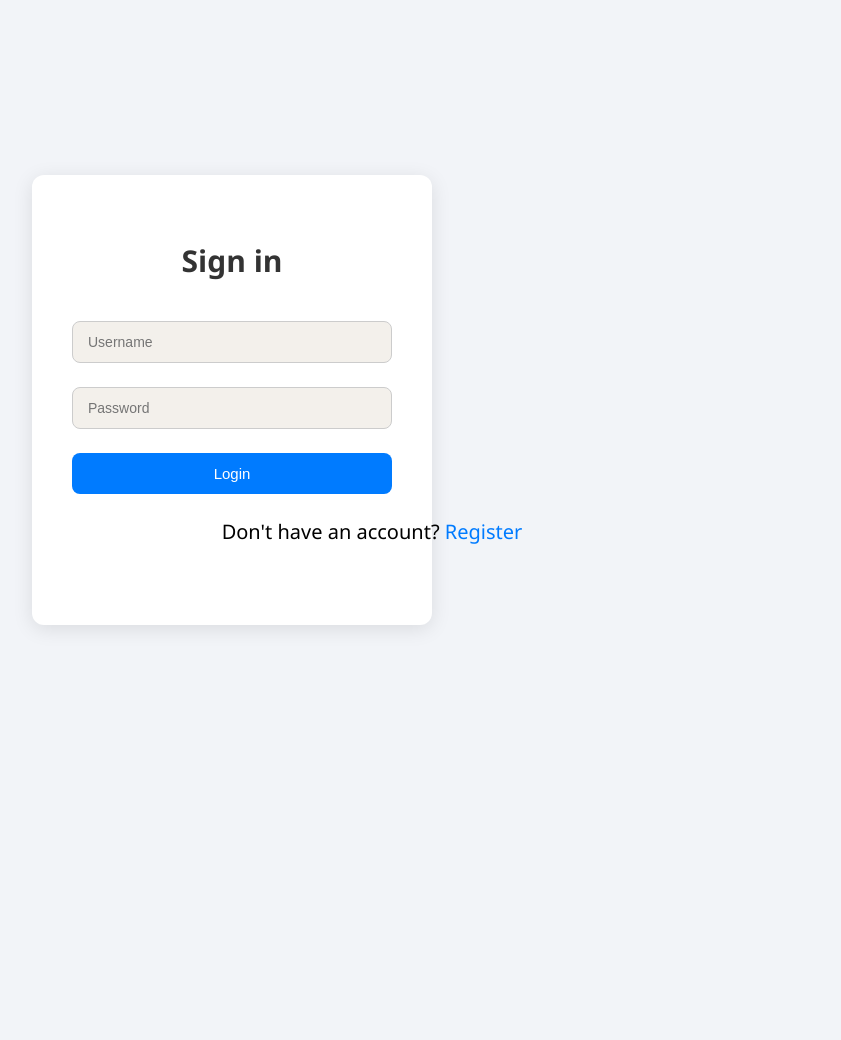
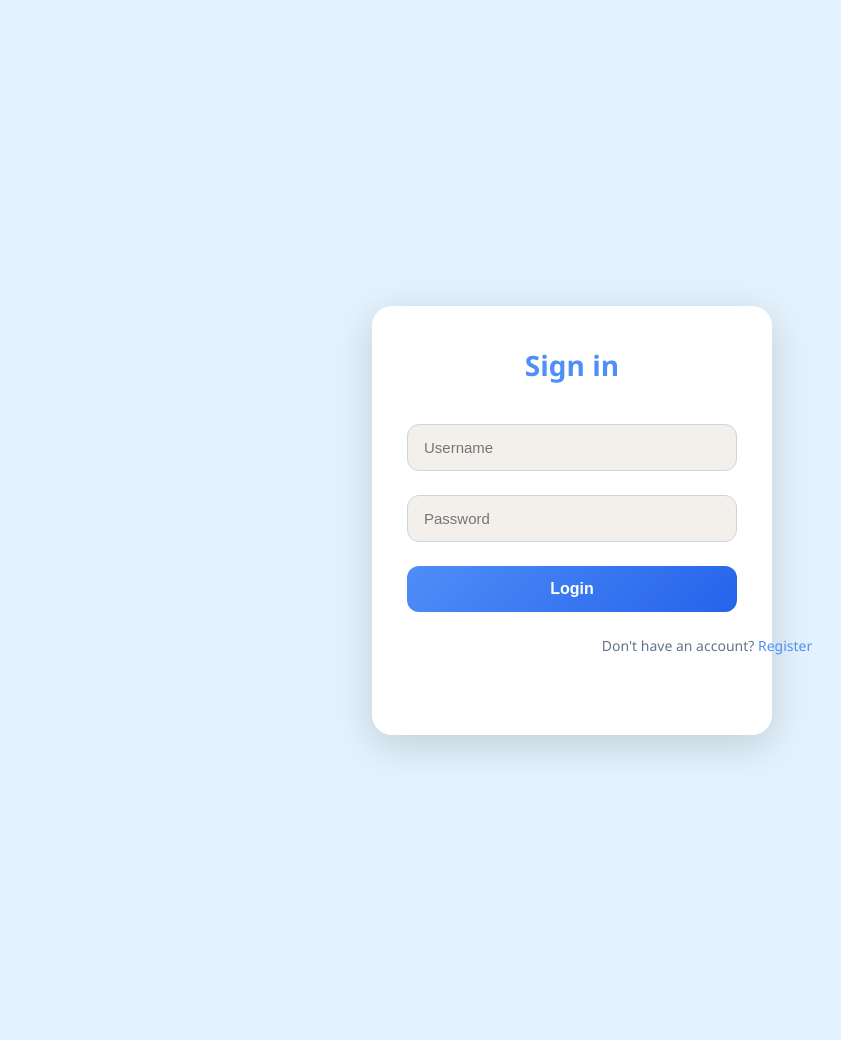
Before and after one commit to zarrazara/messenger, a Flask app: page /login in a window 1280 px wide. Shown: the whole page, without its empty margins (68-909 px from the left). Before the commit the page ends 629 px from the top, so only its background shows below. Run offline with Flask 3, Linux system fonts and the light colour scheme.

Commit message:
Update login.html ыусщтв

```diff
--- a/templates/login.html
+++ b/templates/login.html
@@ -5,66 +5,97 @@
   <title>Login</title>
   <link rel="stylesheet" href="{{ url_for('static', filename='base.css') }}">
   <style>
+    :root {
+      --primary: #4f8ef7;
+      --primary-hover: #2563eb;
+      --background: #e3f2fd;
+      --white: #ffffff;
+      --text-dark: #1e293b;
+      --text-muted: #64748b;
+      --border: #cbd5e1;
+    }
+
+    * {
+      box-sizing: border-box;
+      margin: 0;
+      padding: 0;
+    }
+
     body {
       font-family: 'Segoe UI', sans-serif;
-      background-color: #f2f4f8;
+      background-color: var(--background);
       display: flex;
       justify-content: center;
       align-items: center;
       height: 100vh;
-      margin: 0;
     }
 
     .login-container {
-      background-color: white;
-      padding: 40px;
-      border-radius: 12px;
-      box-shadow: 0 4px 20px rgba(0, 0, 0, 0.1);
+      background-color: var(--white);
+      padding: 40px 35px;
+      border-radius: 20px;
+      box-shadow: 0 10px 40px rgba(0, 0, 0, 0.15);
       width: 100%;
       max-width: 400px;
-      box-sizing: border-box;
+      transition: transform 0.3s ease;
+    }
+
+    .login-container:hover {
+      transform: scale(1.015);
     }
 
     h2 {
       text-align: center;
       margin-bottom: 30px;
-      color: #333;
+      color: var(--primary);
+      font-size: 28px;
     }
 
     .form input {
       width: 100%;
-      padding: 12px 15px;
-      margin-bottom: 15px;
-      border: 1px solid #ccc;
-      border-radius: 8px;
-      font-size: 14px;
-      box-sizing: border-box;
+      padding: 14px 16px;
+      margin-bottom: 20px;
+      border: 1.5px solid var(--border);
+      border-radius: 12px;
+      font-size: 15px;
+      transition: border-color 0.2s ease;
+    }
+
+    .form input:focus {
+      outline: none;
+      border-color: var(--primary);
+      box-shadow: 0 0 0 3px rgba(79, 142, 247, 0.2);
     }
 
     .form button {
       width: 100%;
-      padding: 12px;
-      background-color: #007bff;
-      color: white;
+      padding: 14px;
+      background: linear-gradient(135deg, var(--primary), var(--primary-hover));
+      color: var(--white);
       border: none;
-      border-radius: 8px;
-      font-size: 15px;
+      border-radius: 12px;
+      font-size: 16px;
+      font-weight: bold;
       cursor: pointer;
-      transition: background-color 0.2s ease;
+      transition: background 0.3s ease, transform 0.1s ease;
     }
 
     .form button:hover {
-      background-color: #0056b3;
+      background: linear-gradient(135deg, var(--primary-hover), var(--primary));
+      transform: scale(1.02);
     }
 
     .text {
       text-align: center;
-      margin-top: 15px;
+      margin-top: 18px;
+      color: var(--text-muted);
+      font-size: 14px;
     }
 
     .text a {
-      color: #007bff;
+      color: var(--primary);
       text-decoration: none;
+      font-weight: 500;
     }
 
     .text a:hover {
```
